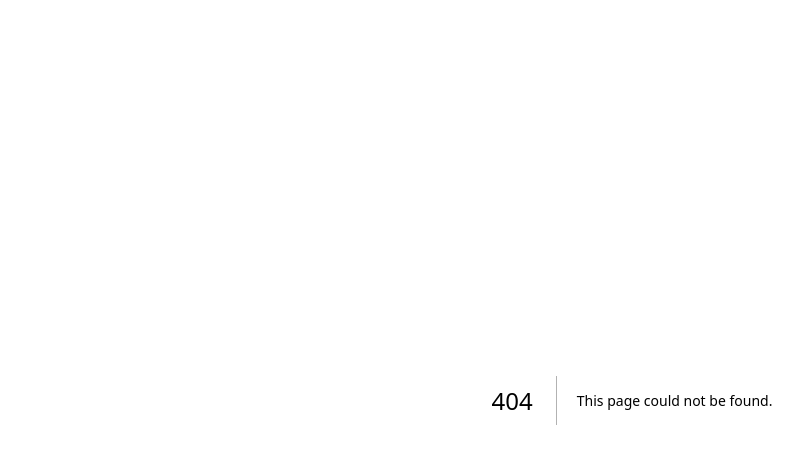
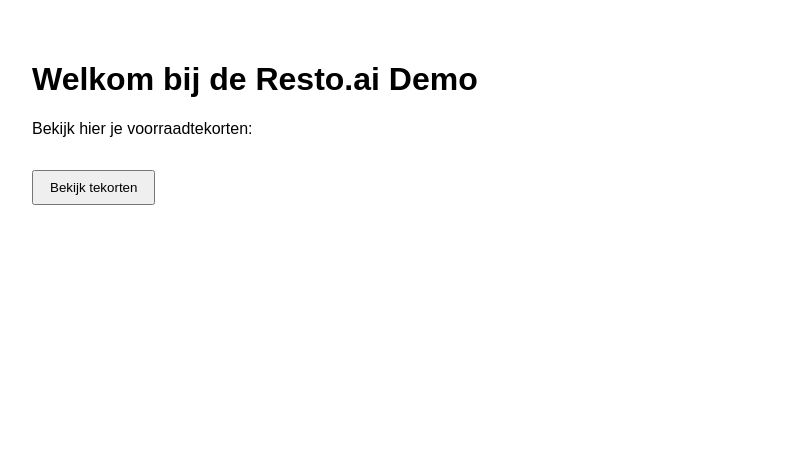
Before and after one commit to GetRestoAI/restoai-demo, a Next.js app: page / in a window 1280 px wide. Before the commit this address had no page. Shown: the top 464 px of the page, without its empty margins (8-811 px from the left). Built offline with nearby package versions, Linux system fonts and the light colour scheme.

Commit message:
Create index.js

```diff
--- /dev/null
+++ b/pages/index.js
@@ -0,0 +1,15 @@
+import Link from 'next/link'
+
+export default function Home() {
+  return (
+    <main style={{ fontFamily: 'Arial', padding: '2rem' }}>
+      <h1>Welkom bij de Resto.ai Demo</h1>
+      <p>Bekijk hier je voorraadtekorten:</p>
+      <Link href="/tekorten">
+        <button style={{ marginTop: '1rem', padding: '0.5rem 1rem' }}>
+          Bekijk tekorten
+        </button>
+      </Link>
+    </main>
+  )
+}
```
